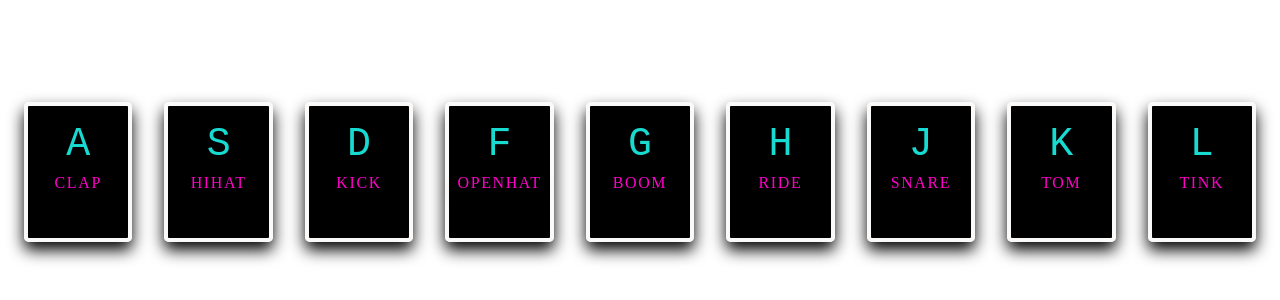
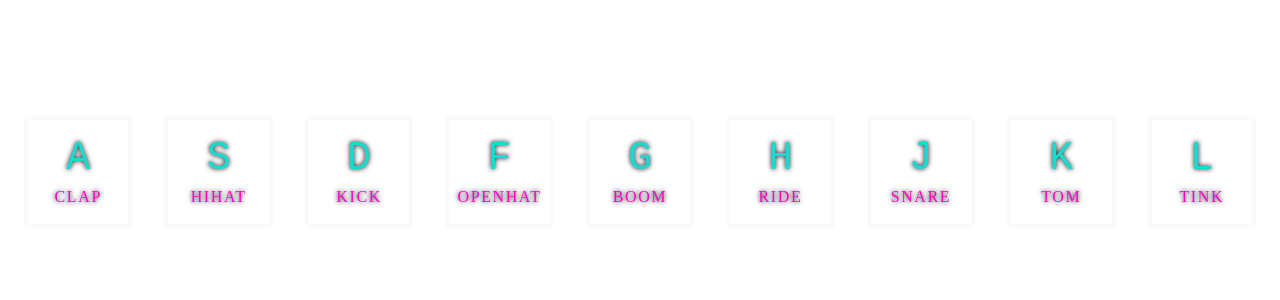
Before and after one commit to Oladigbs18/30-days-Vanilla-project, a plain HTML site: page Drum Kit.html in a window 1280 px wide. Shown: the part 236-536 px from the top of the page. Drawn offline with Linux system fonts and the light colour scheme.

Commit message:
a keyboard drum set 💕😍👌

```diff
--- a/Drum Kit.css
+++ b/Drum Kit.css
@@ -7,11 +7,9 @@
     padding: 1rem 0.5rem;
     transition: all 0.07s ease;
     width: 100px;
-    height: 100px;
     text-align: center;
-    text-shadow: 0 0.5rem 1rem black;
-    box-shadow: 0 0.5rem 1rem black;
-    background-image: linear-gradient(45deg, #000000, #000000);
+    text-shadow: 0 0 5px black;
+    background: rgba(255, 255, 255, 0.4);
     text-transform: uppercase;
     cursor: pointer;
   }
--- a/Drum Kit.html
+++ b/Drum Kit.html
@@ -4,6 +4,7 @@
     <meta charset="UTF-8">
     <title>Drum Kit</title>
     <link rel="stylesheet" href="Drum Kit.css">
+    <script src="Drum Kit.js"></script>
 </head>
 <body>
     <!-- to create a drum kit using keyboard letters -->
@@ -75,15 +76,4 @@
     keys.forEach(key => key.addEventListener('transitionend', removeTransition));
     window.addEventListener('keydown', playSound);
 </script>
--->
-<script>
-    window.addEventListener('keydown', function(e){
-        const audio = document.querySelector(`audio[data-key = "${e.keyCode}"]`);
-        const key = document.querySelector(`.key[data-key = "${e.keyCode}"]`);
-        if(!audio) return; //stop the function from running all together
-        audio.currentTime = 0; //rewind to the start
-        audio.play();
-        console.log(key);
-    });
-</script>
 </body>
--- /dev/null
+++ b/Drum Kit.js
@@ -0,0 +1,8 @@
+window.addEventListener('keydown', function(e){
+    const audio = document.querySelector(`audio[data-key = "${e.keyCode}"]`);
+    const key = document.querySelector(`.key[data-key = "${e.keyCode}"]`);
+    if(!audio) return; //stop the function from running all together
+    audio.currentTime = 0; //rewind to the start
+    audio.play();
+    console.log(key);
+});
```
